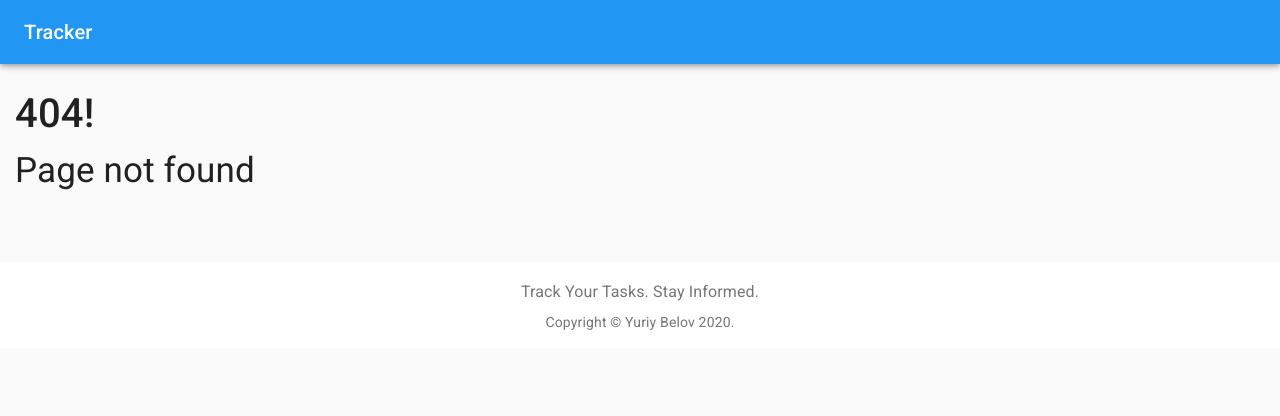
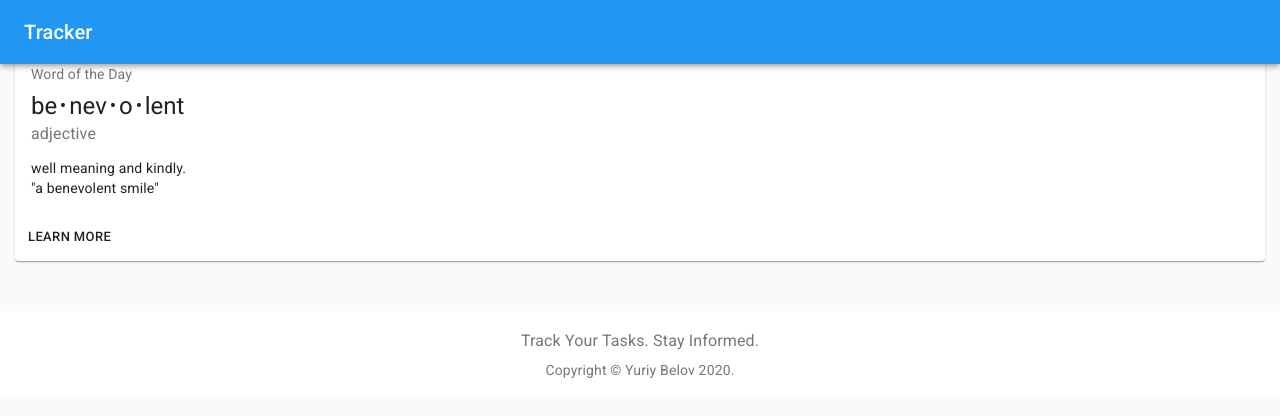
Before and after one commit to paganism/tracker, a React (Create React App) app in the folder site_tracker/frontend/: page /projects in a window 1280 px wide. Before the commit this address had no page. Shown: the top 416 px of the page. Built offline with nearby package versions, Linux system fonts and the light colour scheme; sample sign-in values are in the browser's storage.

Commit message:
fixed pagination

```diff
--- a/site_tracker/frontend/src/App.js
+++ b/site_tracker/frontend/src/App.js
@@ -12,6 +12,7 @@
 import LoginPage from "LoginPage";
 import Footer from 'components/Footer';
 import NotFound from './containers/404';
+import ProjectList from './projects/ProjectList';
 
 import { createMuiTheme, MuiThemeProvider } from '@material-ui/core/styles';
 
@@ -26,6 +27,7 @@
         <PrivateRoute path="/issues" exact component={IssuesList} />
         <PrivateRoute path="/issues/:pk(\d+)" exact component={Issue} />
         <PrivateRoute path="/issue/create" exact component={CreateIssue} />
+        <PrivateRoute path="/projects" exact component={ProjectList} />
         <Route path="" component={NotFound} />
       </Switch>
     </div>
--- a/site_tracker/frontend/src/IssuesList.jsx
+++ b/site_tracker/frontend/src/IssuesList.jsx
@@ -63,9 +63,8 @@
         super(props);
         this.state  = {
             issues: [],
-            nextPageURL:  '',
             count: [],
-            page: 1,
+            page: 0,
             rowsPerPage: 10,
             searchQuery: "",
             allUsers: [],
@@ -84,7 +83,7 @@
     var  self  =  this;
     issuesService.getIssues().then(function (result) {
 
-        self.setState({ issues:  result.results, nextPageURL:  result.next, count: result.count})
+        self.setState({ issues:  result.results, count: result.count})
     });
     issuesService.getUsers().then((result) => {
       this.setState({allUsers: result})
@@ -118,7 +117,7 @@
     handleChangeRowsPerPage = (event) => {
         this.setState({
             rowsPerPage: parseInt(event.target.value, 10),
-            page: 0}, () => this.handleChangePage(event, this.state.page+1, this.state.searchQuery, this.state.searchFields))
+            page: 0}, () => this.handleChangePage(event, this.state.page, this.state.searchQuery, this.state.searchFields))
     }
 
     handleChangeSearch = (event) => {
@@ -128,10 +127,8 @@
       let searchFields = this.state.searchFields
       this.setState(
         prevState => ({searchQuery: search}));
-          console.log(this.state.searchQuery);
 
       issuesService.getIssues(page, pageSize, search, searchFields).then((result) => {
-        console.log(result)
         this.setState({ issues: result.results, count: result.count})
     });
     }
@@ -171,6 +168,7 @@
           project: ""
           }
         }), )
+      this.setState({page: 0})
       this.setState({searchQuery: ""}, () => this.handleChangeSearchNoGlobal(e, this.state.searchFields))
     }
 
@@ -193,8 +191,6 @@
 
   render() {
       const { classes } = this.props;
-      // console.log("page");
-      // console.log(this.state.page);
 
     return (
       <div>
--- a/site_tracker/frontend/src/IssuesService.js
+++ b/site_tracker/frontend/src/IssuesService.js
@@ -20,9 +20,9 @@
     getIssues(pageNumber, pageSize, search, searchFields) {
       let params = {};
       let config = this.getConfig();
-      if ((pageNumber && pageNumber !== 0)|| pageSize) {
+      if (pageNumber || pageSize) {
         params = {
-          page: pageNumber,
+          page: pageNumber +1,
           page_size: pageSize,
           search: search,
           assigned_to__username: searchFields.assigned,
--- /dev/null
+++ b/site_tracker/frontend/src/projects/ProjectList.jsx
@@ -0,0 +1,53 @@
+import React from 'react';
+import { makeStyles } from '@material-ui/core/styles';
+import Card from '@material-ui/core/Card';
+import CardActions from '@material-ui/core/CardActions';
+import CardContent from '@material-ui/core/CardContent';
+import Button from '@material-ui/core/Button';
+import Typography from '@material-ui/core/Typography';
+
+const useStyles = makeStyles({
+  root: {
+    minWidth: 275,
+  },
+  bullet: {
+    display: 'inline-block',
+    margin: '0 2px',
+    transform: 'scale(0.8)',
+  },
+  title: {
+    fontSize: 14,
+  },
+  pos: {
+    marginBottom: 12,
+  },
+});
+
+export default function ProjectList() {
+  const classes = useStyles();
+  const bull = <span className={classes.bullet}>•</span>;
+
+  return (
+    <Card className={classes.root}>
+      <CardContent>
+        <Typography className={classes.title} color="textSecondary" gutterBottom>
+          Word of the Day
+        </Typography>
+        <Typography variant="h5" component="h2">
+          be{bull}nev{bull}o{bull}lent
+        </Typography>
+        <Typography className={classes.pos} color="textSecondary">
+          adjective
+        </Typography>
+        <Typography variant="body2" component="p">
+          well meaning and kindly.
+          <br />
+          {'"a benevolent smile"'}
+        </Typography>
+      </CardContent>
+      <CardActions>
+        <Button size="small">Learn More</Button>
+      </CardActions>
+    </Card>
+  );
+}
```
